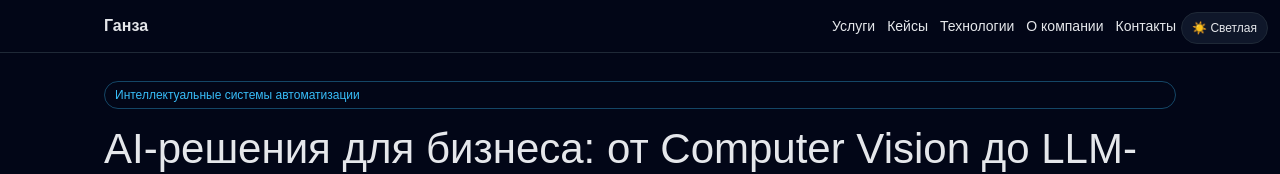
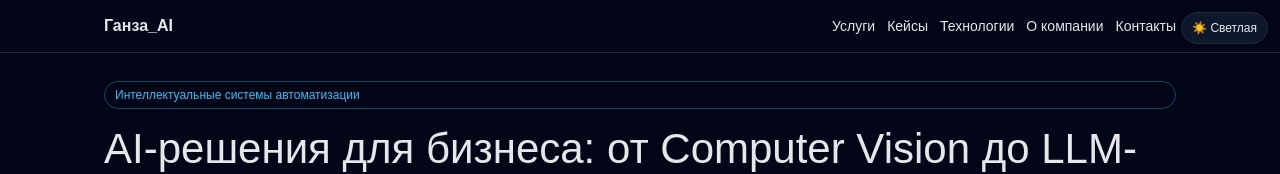
Before and after one commit to rokokzk87/portfolio, a Next.js app: page / in a window 1280 px wide. Shown: the top 174 px of the page. Built offline with nearby package versions, Linux system fonts and the light colour scheme.

Commit message:
Rename brand to Ганза_AI

```diff
--- a/src/app/layout.tsx
+++ b/src/app/layout.tsx
@@ -14,7 +14,7 @@ const geistMono = Geist_Mono({
 });
 
 export const metadata: Metadata = {
-  title: "Ганза — автоматизация и ИИ для бизнеса",
+  title: "Ганза_AI — автоматизация и ИИ для бизнеса",
   description: "Комплексные AI-решения: Computer Vision, OCR, RAG, low-code платформы и on-premise архитектура.",
 };
 
--- a/src/app/page.tsx
+++ b/src/app/page.tsx
@@ -29,7 +29,7 @@ export default function Home() {
     <main className="app-shell">
       <header className="topbar">
         <div className="container topbar-row">
-          <b>Ганза</b>
+          <b>Ганза_AI</b>
           <nav className="topbar-nav-desktop">
             {nav.map((item) => (
               <Link key={item.href} href={item.href}>
```
